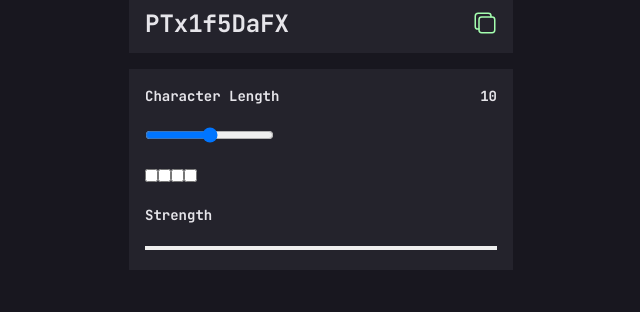
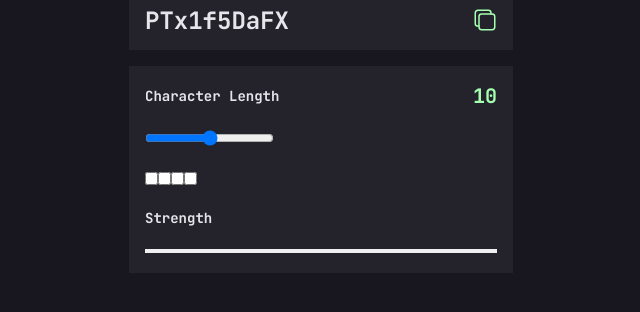
Before and after one commit to sree-lakshmi-n/password-generator-app, a website: page index.html in a window 1280 px wide. Shown: the part 288-600 px from the top of the page, without its empty margins (319-959 px from the left). Drawn offline with nearby package versions, Linux system fonts and the light colour scheme; files that its build step writes are made by us from their sources.

Commit message:
section-settings__length-content styling

```diff
--- a/sass/components/_settings-length.scss
+++ b/sass/components/_settings-length.scss
@@ -1,3 +1,7 @@
 .section-settings__length {
   @include flex-space-between;
 }
+.section-settings__length-content {
+  font-size: 2rem;
+  color: $neon-green;
+}
```
